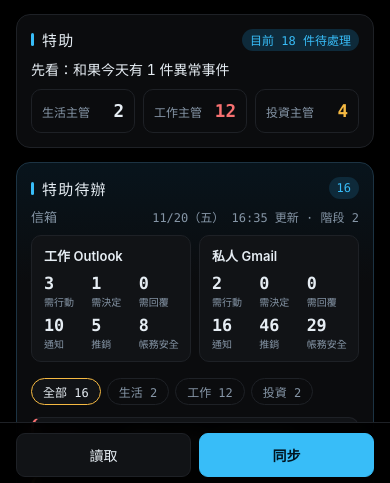
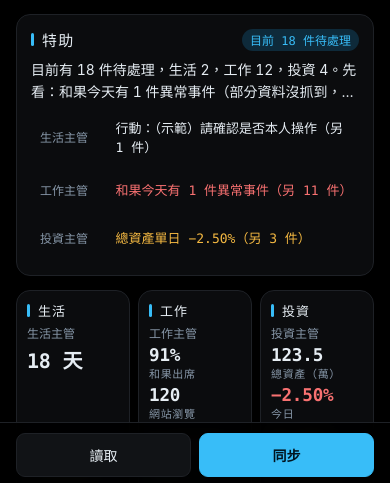
Before and after one commit to yshhung/sam-homepage, a plain HTML site: page index.html in a window 390 px wide. Shown: the part 357-840 px from the top of the page. Drawn offline with Linux system fonts and the light colour scheme; no server answers.

Commit message:
Home: 特助 briefing (lead line + one line per chief) and the three chief cards right under it; chips removed; sw.js v81
Co-Authored-By: Claude Sonnet 5.5 <noreply@anthropic.com>
Claude-Session: https://claude.ai/code/session_011Ucy6FZLVRoiq1jXJo3isx

```diff
--- a/index.html
+++ b/index.html
@@ -52,8 +52,11 @@
     <section class="wk-card chief" id="chief" aria-labelledby="chief-h">
       <div class="focus-head"><h2 id="chief-h">特助</h2><span class="count" id="chief-count"></span></div>
       <p class="ch-line" id="chief-line">讀取中…</p>
-      <div class="ch-doms" id="chief-doms"></div>
+      <ul class="ch-brief" id="chief-brief"></ul>
     </section>
+
+    <!-- 三位主管：每位主管就是一張領域卡（件數、資料、負責人都在卡片上）；點卡片只看他的待辦 -->
+    <section class="wk-domains" id="domains" aria-label="三位主管"></section>
 
     <section class="wk-card focus" aria-labelledby="focus-h">
       <div class="focus-head">
@@ -90,8 +93,6 @@
       <button class="link-btn" id="btn-day-more" type="button" hidden></button>
     </section>
 
-    <div class="wk-sec">領域</div>
-    <section class="wk-domains" id="domains"></section>
 
     <div class="wk-sec" id="news-sec" hidden>新聞</div>
     <section class="wk-card news" id="news" aria-label="新聞" hidden>
--- a/js/app.js
+++ b/js/app.js
@@ -487,26 +487,30 @@ function pickDomain(d, from, scroll) {
   if (scroll && state.filter === d) $('focus-h').scrollIntoView({ behavior: 'smooth', block: 'start' });
 }
 
-// 特助看板：最上面一張，把三位主管各自要你處理的件數放在一起；點主管就只看那一位的待辦
+// 特助簡報：最上面一張，用幾行話交代今天的狀況（整體件數、先看哪一件、三位主管各自最該先看的一件）；
+// 主管的件數、資料與負責人在下面三張卡上，點簡報裡的主管或卡片，只看他的待辦
 function renderChief(focus) {
   const trades = tradesCount();
   const total = focus.length + trades;
   const note = loadNote();
-  const chips = DOMAINS.map((d) => {
+  const partial = '（部分資料沒抓到，不一定代表沒事）';
+  const line = note === 'loading' ? '讀取中…'
+    : total === 0 ? (note === 'partial' ? `目前沒有待處理的事${partial}` : '三位主管都沒有要你處理的事，放心做別的事')
+      : `目前有 ${total} 件待處理${DOMAINS.map((d) => `，${d} ${chiefCount(focus, d)}`).join('')}。${focus[0] ? `先看：${focus[0].title}` : `有 ${trades} 筆待處理成交，請回報給 Claude`}${note === 'partial' ? partial : ''}`;
+  const items = note === 'loading' ? [] : DOMAINS.map((d) => {
     const mine = focus.filter((e) => domainOf(e) === d);
+    const t = d === '投資' ? trades : 0;
+    const first = mine[0];
+    const text = first ? `${first.title}${mine.length > 1 || t ? `（另 ${mine.length - 1 + t} 件）` : ''}`
+      : t ? `有 ${t} 筆待處理成交，請回報給 Claude` : '沒有待處理';
     const lvl = mine.some((e) => e.level === 'bad') ? 'bad' : mine.some((e) => e.level === 'warn') ? 'warn' : '';
-    return el('button', { class: `ch-dom${state.filter === d ? ' on' : ''} ${lvl}`, type: 'button', 'aria-pressed': String(state.filter === d),
-      'data-dom': d, 'data-from': 'chief', onclick: () => pickDomain(d, 'chief', true) },
-      el('span', { class: 'ch-name' }, chiefOf(d).name), el('b', {}, String(chiefCount(focus, d))));
+    return el('li', {}, el('button', { class: `ch-b ${lvl}${state.filter === d ? ' on' : ''}${first || t ? '' : ' none'}`, type: 'button', 'aria-pressed': String(state.filter === d),
+      'data-dom': d, 'data-from': 'brief', onclick: () => pickDomain(d, 'brief', true) },
+      el('span', { class: 'ch-name' }, chiefOf(d).name), el('span', { class: 'ch-text' }, text)));
   });
-  // focus 已排好（紅、黃、其他），第一件就是最該先看的
-  const line = note === 'loading' ? '讀取中…'
-    : focus[0] ? `先看：${focus[0].title}`
-      : trades ? `先看：有 ${trades} 筆待處理成交，請回報給 Claude`
-        : note === 'partial' ? '目前沒有待處理的事（部分資料沒抓到，不一定代表沒事）' : '三位主管都沒有要你處理的事';
   $('chief-count').textContent = note === 'loading' ? '' : total ? `目前 ${total} 件待處理` : '目前沒有待處理';
   $('chief-line').textContent = line;
-  $('chief-doms').replaceChildren(...chips);
+  $('chief-brief').replaceChildren(...items);
 }
 
 // 某位主管負責的資料新鮮度：有在監看的項目超過 36 小時就標 ⚠ 並寫出是哪一項；都新就顯示最新時間
--- a/styles.css
+++ b/styles.css
@@ -341,7 +341,7 @@ h2::before { content: ""; width: 3px; height: 13px; background: var(--acc); bord
 .wk-status-data:empty { display: none; }
 
 /* 終端機風格：英文、數字、標題、標籤、按鈕與時間用等寬字型；中文字退回系統的蘋方／微軟正黑，內文維持好讀 */
-.wk-eyebrow, h2, .wk-sec, .d-num, .d-k, .count, .chip, .btn, .wk-status, .wk-status-data, .f-meta, .wk-foot, .pill, .ib-mini b, .ib-mini span, .ib-head, .f-filter button, .d-stat, .ch-dom, .d-sub, .d-owners, .d-fresh {
+.wk-eyebrow, h2, .wk-sec, .d-num, .d-k, .count, .chip, .btn, .wk-status, .wk-status-data, .f-meta, .wk-foot, .pill, .ib-mini b, .ib-mini span, .ib-head, .f-filter button, .d-stat, .ch-b, .d-sub, .d-owners, .d-fresh {
   font-family: var(--mono), "PingFang TC", "Noto Sans TC", "Microsoft JhengHei", sans-serif;
 }
 .d-num, .ib-mini b { letter-spacing: -.01em; }
@@ -369,13 +369,15 @@ h2::before { content: ""; width: 3px; height: 13px; background: var(--acc); bord
 /* 特助看板與主管標示（2026-11 特助版面）：只改呈現，不改資料 */
 .chief { display: grid; gap: 8px; }
 .ch-line { margin: 0; font-size: 14px; line-height: 1.6; overflow-wrap: anywhere; display: -webkit-box; -webkit-line-clamp: 2; -webkit-box-orient: vertical; overflow: hidden; }
-.ch-doms { display: grid; grid-template-columns: repeat(3, minmax(0, 1fr)); gap: 8px; }
-.ch-dom { display: flex; align-items: baseline; justify-content: space-between; gap: 6px; padding: 8px 10px; border-radius: 10px; border: 1px solid var(--line); background: var(--panel); color: var(--fg); cursor: pointer; min-width: 0; }
-.ch-dom b { font-size: 1.1rem; font-weight: 650; }
-.ch-dom .ch-name { font-size: 12px; color: var(--muted); white-space: nowrap; overflow: hidden; text-overflow: ellipsis; }
-.ch-dom.on { border-color: var(--amb); background: var(--panel2); }
-.ch-dom.warn b { color: var(--amb); }
-.ch-dom.bad b { color: var(--bad); }
+.ch-brief { list-style: none; margin: 0; padding: 0; display: grid; gap: 4px; }
+.ch-b { display: grid; grid-template-columns: 5.2em minmax(0, 1fr); align-items: baseline; gap: 8px; width: 100%; text-align: left; padding: 6px 8px; border-radius: 8px; border: 1px solid transparent; background: transparent; color: var(--fg); cursor: pointer; font-size: 13px; line-height: 1.5; }
+.ch-b:hover { border-color: var(--line); }
+.ch-b.on { border-color: var(--amb); background: var(--panel2); }
+.ch-b .ch-name { font-size: 12px; color: var(--muted); white-space: nowrap; }
+.ch-b .ch-text { overflow-wrap: anywhere; display: -webkit-box; -webkit-line-clamp: 2; -webkit-box-orient: vertical; overflow: hidden; }
+.ch-b.warn .ch-text { color: var(--amb); }
+.ch-b.bad .ch-text { color: var(--bad); }
+.ch-b.none .ch-text { color: var(--muted); }
 .chip.who, .f-row.bad .chip.who { background: transparent; color: var(--muted); border: 1px solid var(--line); }
 .chip.who .w-short { display: none; }
 .d-sub { font-size: 12px; color: var(--muted); }
@@ -388,5 +390,5 @@ h2::before { content: ""; width: 3px; height: 13px; background: var(--acc); bord
   .d-fresh.stale { display: block; }
   .chip.who .w-long { display: none; }
   .chip.who .w-short { display: inline; }
-  .ch-dom { min-height: 44px; align-items: center; }
+  .ch-b { min-height: 44px; align-items: center; }
 }
--- a/sw.js
+++ b/sw.js
@@ -1,5 +1,5 @@
 // 只快取首頁本身的檔案，讓它開得快；資料一律即時抓，不快取。
-const VERSION = 'v80';
+const VERSION = 'v81';
 const SHELL = [
   './', 'index.html', 'styles.css', 'config.js', 'manifest.webmanifest', 'template/SamHomepage.xlsx',
   'vendor/msal-browser-3.28.1.min.js', 'vendor/lunar-javascript-1.7.7.js',
```
Also changed, not shown: 1 other file.
